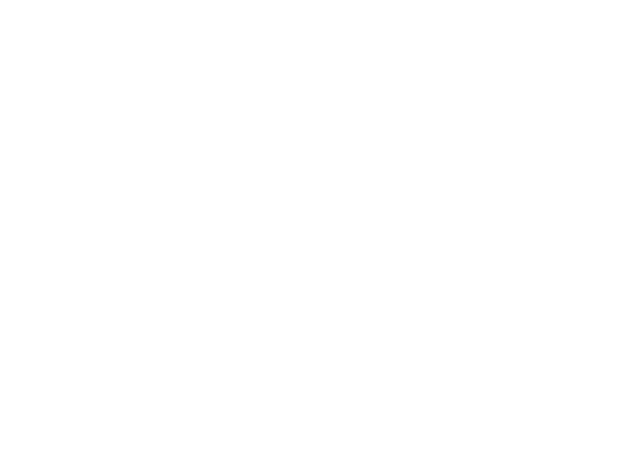
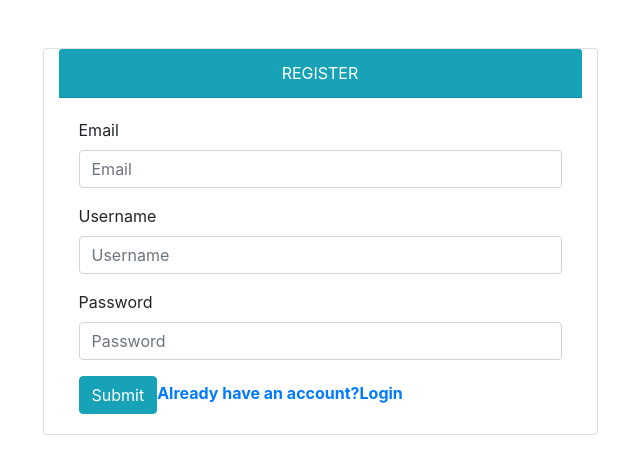
Before and after one commit to divanaAnggita/react, a React (Create React App) app: page /register in a window 1280 px wide. Shown: the top 474 px of the page, without its empty margins (320-960 px from the left). Built offline with nearby package versions, Linux system fonts and the light colour scheme.

Commit message:
perubahan register

```diff
--- a/src/pages/pages.js
+++ b/src/pages/pages.js
@@ -4,12 +4,14 @@ import {Switch, Route} from 'react-router-dom'
 import Home from './Home'
 import Login from './login'
 import Pegawai from './pegawai'
+import Register from './register'
 
 const Pages = () => (
     <Switch>
         <Route exact path='/' component={Home} />
         <Route path='/login' component={Login} />
         <Route path='/pegawai' component={Pegawai} />
+        <Route path='/register' component={Register}/>
     </Switch>
 )
 
--- a/src/pages/pegawai.js
+++ b/src/pages/pegawai.js
@@ -89,9 +89,13 @@ class Pegawai extends React.Component {
           })
     }
     getPegawai = () => {
+        const token = localStorage.getItem("token");
         let url = "http://localhost:2000/pegawai";
         // mengakses api untuk mengambil data pegawai
-        axios.get(url, this.headerConfig())
+        axios
+        .get(url, {
+            headers: { Authorization: `Bearer ${token}`},
+    })
         .then(response => {
           // mengisikan data dari respon API ke array pegawai
           this.setState({pegawai: response.data.pegawai});
--- /dev/null
+++ b/src/pages/register.js
@@ -0,0 +1,81 @@
+import React from 'react'
+import axios from 'axios'
+import {Card, Form, Button, Container} from 'react-bootstrap'
+import {Link} from 'react-router-dom'
+
+
+class Register extends React.Component{
+    constructor () {
+        super();
+        this.state = {
+            email:"",
+            username: "",
+            password: "",
+            message: "",
+            logged: false
+        }
+    }
+    Register = event => {
+        const base_url = "http://localhost:2000"
+        event.preventDefault()
+        let sendData = {
+            email: this.state.email,
+            username: this.state.username,
+            password: this.state.password
+        }
+        let url = base_url + "/Register"
+
+        axios.post(url, sendData)
+        .then(response => {
+            this.setState({logged: true})
+            if (this.state.logged) {
+                this.setState({message: response.data.message})
+            } else {
+                this.setState({message: response.data.message})
+            }
+        })
+        .catch(error => alert(error))
+    }
+    render () {
+        return(
+            <Container className="container d-flex justify-content-center align-items-center">
+                <Card className="col-sm-6 card my-5">
+                <Card.Header className="card-header bg-info text-white text-center">REGISTER</Card.Header>
+                <Card.Body>
+                    { this.state.logged ?
+                        (
+                            <div className="alert alert-danger mt-1">
+                                { this.state.message }
+                            </div>
+                        ) : null }
+                    <Form onSubmit={ev => this.Register(ev)}>
+                    <Card.Text>
+                    <Form.Group controlId="email">
+                            <Form.Label>Email</Form.Label>
+                            <Form.Control type="text" placeholder="Email" value={this.state.email}
+                            onChange={ev => this.setState({email: ev.target.value})}/>
+                        </Form.Group>
+                        <Form.Group controlId="username">
+                            <Form.Label>Username</Form.Label>
+                            <Form.Control type="text" placeholder="Username" value={this.state.username}
+                            onChange={ev => this.setState({username: ev.target.value})}/>
+                        </Form.Group>
+                        <Form.Group controlId="password">
+                            <Form.Label>Password</Form.Label>
+                            <Form.Control type="password" placeholder="Password" value={this.state.password}
+                            onChange={ev => this.setState({password: ev.target.value})}
+                            autoComplete="false" />
+                        </Form.Group>
+                    </Card.Text>
+                    <Button variant="info" type="submit">Submit</Button>
+                    <Link to='/login'><strong>Already have an account?Login</strong></Link>
+                    </Form>
+                </Card.Body>
+                </Card>
+            </Container>
+        )
+    }
+
+}
+
+export default Register
```
